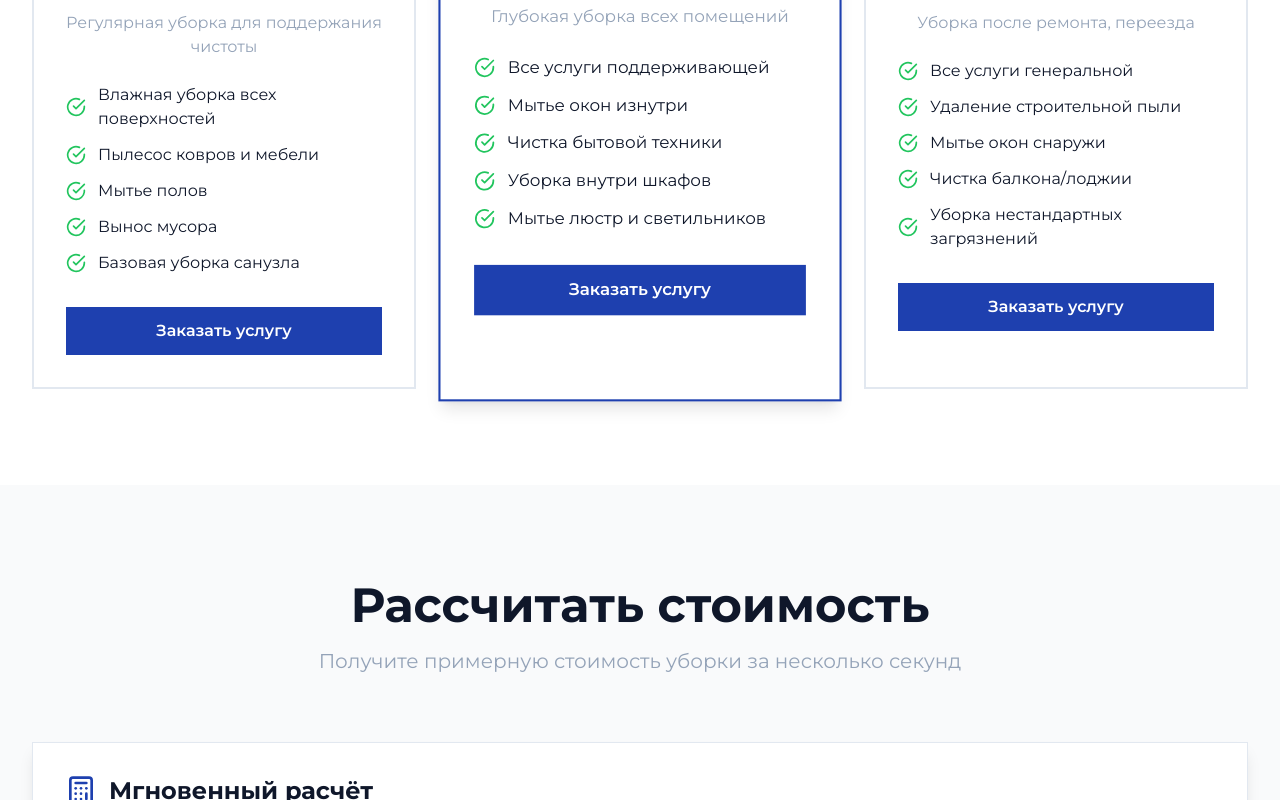
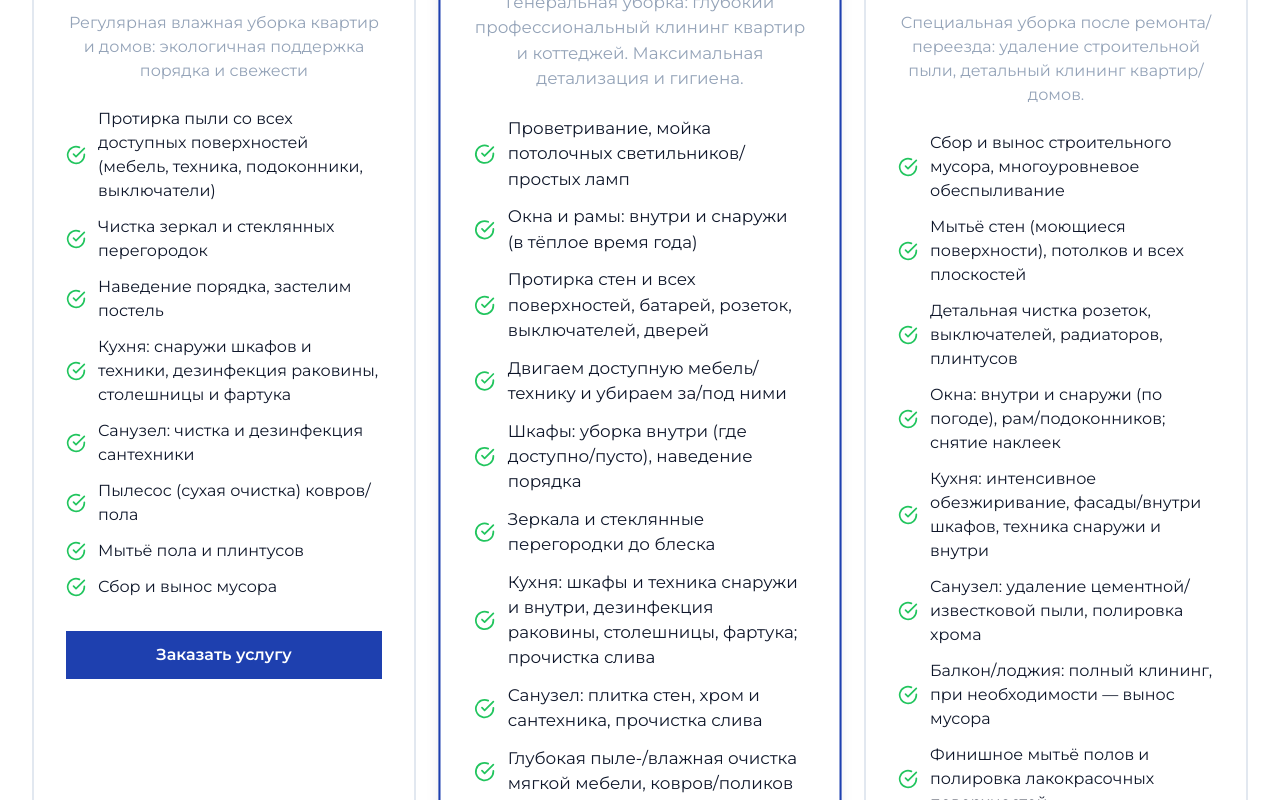
Before and after one commit to Xsenus/CleanRay, a React (Vite) app: page / in a window 1280 px wide. Shown: the part 1840-2640 px from the top of the page. Built offline with nearby package versions, Linux system fonts and the light colour scheme; no server answers.

Commit message:
feat(services): обновил карточки услуг по чек-листам

```diff
--- a/src/App.tsx
+++ b/src/App.tsx
@@ -219,7 +219,6 @@ function App() {
         </Section>
 
         {/* Services Section */}
-
         <Section
           id="services"
           title="Виды уборки"
@@ -229,39 +228,53 @@ function App() {
               {
                 title: 'Влажная',
                 price: 'от 20 000 ₸',
-                description: 'Регулярная уборка для поддержания чистоты',
+                description:
+                  'Регулярная влажная уборка квартир и домов: экологичная поддержка порядка и свежести',
                 features: [
-                  'Влажная уборка всех поверхностей',
-                  'Пылесос ковров и мебели',
-                  'Мытье полов',
-                  'Вынос мусора',
-                  'Базовая уборка санузла',
+                  'Протирка пыли со всех доступных поверхностей (мебель, техника, подоконники, выключатели)',
+                  'Чистка зеркал и стеклянных перегородок',
+                  'Наведение порядка, застелим постель',
+                  'Кухня: снаружи шкафов и техники, дезинфекция раковины, столешницы и фартука',
+                  'Санузел: чистка и дезинфекция сантехники',
+                  'Пылесос (сухая очистка) ковров/пола',
+                  'Мытьё пола и плинтусов',
+                  'Сбор и вынос мусора',
                 ],
                 popular: false,
               },
               {
                 title: 'Генеральная',
                 price: 'от 30 000 ₸',
-                description: 'Глубокая уборка всех помещений',
+                description:
+                  'Генеральная уборка: глубокий профессиональный клининг квартир и коттеджей. Максимальная детализация и гигиена.',
                 features: [
-                  'Все услуги поддерживающей',
-                  'Мытье окон изнутри',
-                  'Чистка бытовой техники',
-                  'Уборка внутри шкафов',
-                  'Мытье люстр и светильников',
+                  'Проветривание, мойка потолочных светильников/простых ламп',
+                  'Окна и рамы: внутри и снаружи (в тёплое время года)',
+                  'Протирка стен и всех поверхностей, батарей, розеток, выключателей, дверей',
+                  'Двигаем доступную мебель/технику и убираем за/под ними',
+                  'Шкафы: уборка внутри (где доступно/пусто), наведение порядка',
+                  'Зеркала и стеклянные перегородки до блеска',
+                  'Кухня: шкафы и техника снаружи и внутри, дезинфекция раковины, столешницы, фартука; прочистка слива',
+                  'Санузел: плитка стен, хром и сантехника, прочистка слива',
+                  'Глубокая пыле-/влажная очистка мягкой мебели, ковров/поликов',
+                  'Мытьё пола и плинтусов, вынос мусора; входная дверь',
                 ],
                 popular: true,
               },
               {
                 title: 'Специальная',
                 price: 'от 50 000 ₸',
-                description: 'Уборка после ремонта, переезда',
+                description:
+                  'Специальная уборка после ремонта/переезда: удаление строительной пыли, детальный клининг квартир/домов.',
                 features: [
-                  'Все услуги генеральной',
-                  'Удаление строительной пыли',
-                  'Мытье окон снаружи',
-                  'Чистка балкона/лоджии',
-                  'Уборка нестандартных загрязнений',
+                  'Сбор и вынос строительного мусора, многоуровневое обеспыливание',
+                  'Мытьё стен (моющиеся поверхности), потолков и всех плоскостей',
+                  'Детальная чистка розеток, выключателей, радиаторов, плинтусов',
+                  'Окна: внутри и снаружи (по погоде), рам/подоконников; снятие наклеек',
+                  'Кухня: интенсивное обезжиривание, фасады/внутри шкафов, техника снаружи и внутри',
+                  'Санузел: удаление цементной/известковой пыли, полировка хрома',
+                  'Балкон/лоджия: полный клининг, при необходимости — вынос мусора',
+                  'Финишное мытьё полов и полировка лакокрасочных поверхностей',
                 ],
                 popular: false,
               },
```
